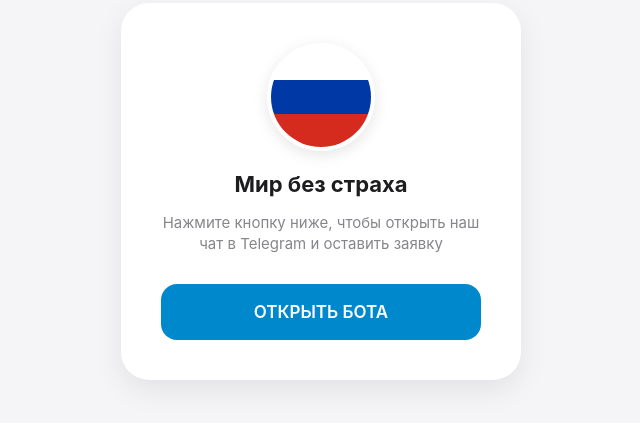
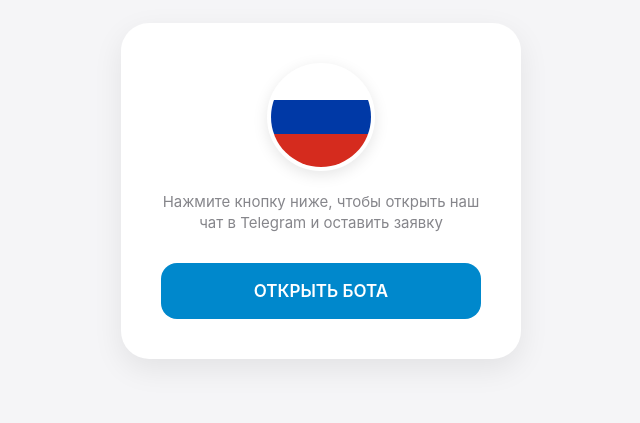
Before and after one commit to RikiTikiTavi75/visitor, a plain HTML site: page index.html in a window 1280 px wide. Shown: the part 209-632 px from the top of the page, without its empty margins (319-959 px from the left). Drawn offline with Linux system fonts and the light colour scheme.

Commit message:
Update index.html

```diff
--- a/index.html
+++ b/index.html
@@ -3,7 +3,7 @@
 <head>
     <meta charset="UTF-8">
     <meta name="viewport" content="width=device-width, initial-scale=1.0">
-    <title>Мир без страха</title>
+    <title>СВЯЗЬ</title>
     <style>
         body { font-family: -apple-system, system-ui, sans-serif; display: flex; justify-content: center; align-items: center; height: 100vh; margin: 0; background-color: #f5f5f7; }
         .card { background: white; padding: 40px; border-radius: 28px; box-shadow: 0 10px 30px rgba(0,0,0,0.08); text-align: center; max-width: 320px; width: 90%; }
@@ -29,7 +29,6 @@
         .flag-icon {
             width: 100%;
             height: 100%;
-            /* Рисуем флаг через градиент, чтобы не зависеть от картинок */
             background: linear-gradient(
                 #fff 33.3%,
                 #0039a6 33.3%, #0039a6 66.6%,
@@ -44,7 +43,6 @@
             <div class="flag-icon"></div>
         </div>
 
-        <h1>Мир без страха</h1>
         <p>Нажмите кнопку ниже, чтобы открыть наш чат в Telegram и оставить заявку</p>
         <a href="https://t.me/mirbezstraha_bot" class="btn">ОТКРЫТЬ БОТА</a>
     </div>
```
